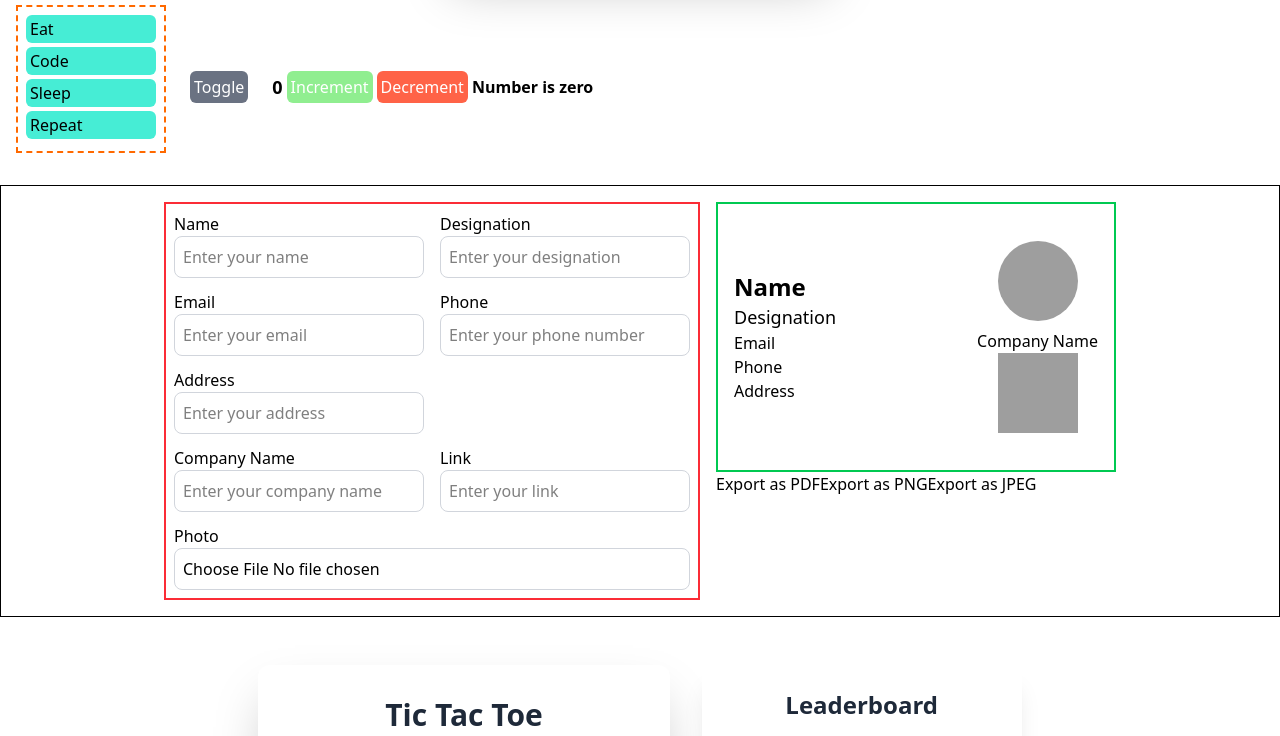
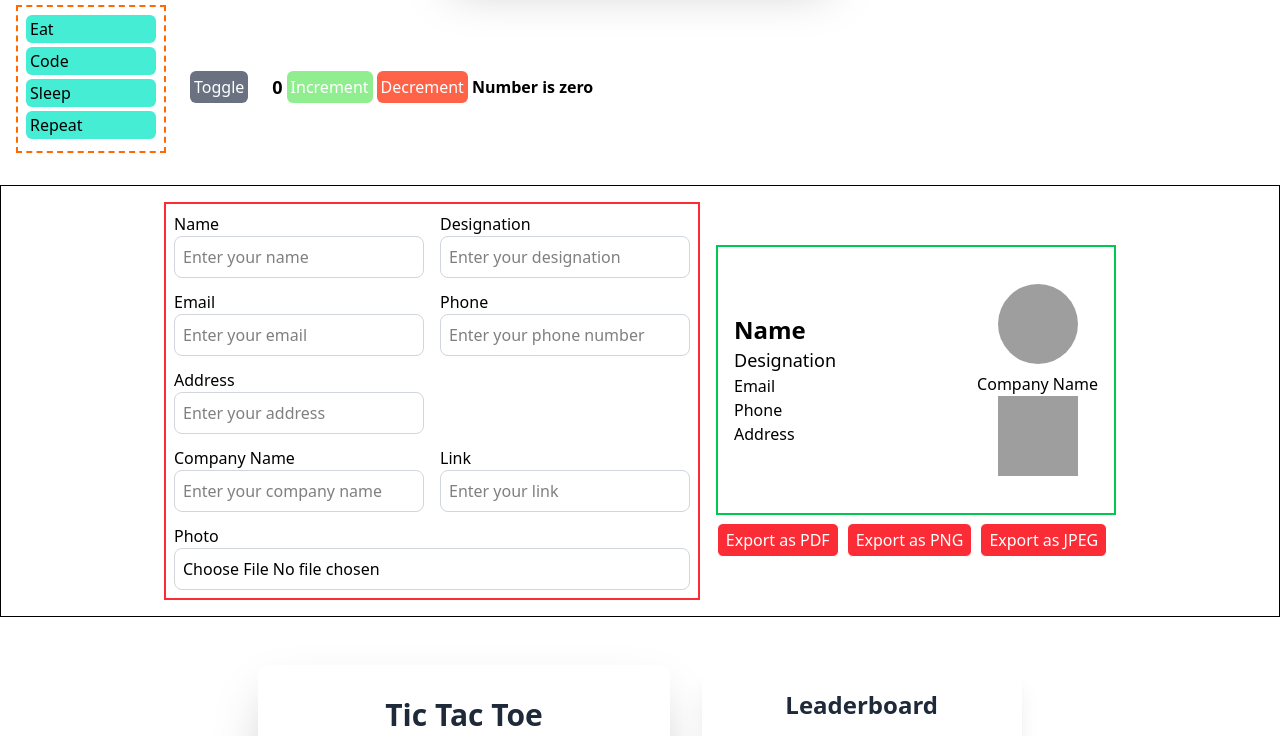
Before and after one commit to verma2510/react-project, a React (Vite) app: page / in a window 1280 px wide. Shown: the part 679-1415 px from the top of the page. Built offline with nearby package versions, Linux system fonts and the light colour scheme; grey boxes are pictures that could not be loaded.

Commit message:
refactor(components): improve export buttons styling and structure
- Consolidate export button logic into an array for better maintainability
- Add consistent styling to all export buttons
- Change quotes from single to double for consistency

```diff
--- a/src/components/ExportButtons.tsx
+++ b/src/components/ExportButtons.tsx
@@ -1,6 +1,6 @@
-import React from 'react';
-import html2canvas from 'html2canvas';
-import jsPDF from 'jspdf';
+import React from "react";
+import html2canvas from "html2canvas";
+import jsPDF from "jspdf";
 
 interface ExportButtonsProps {
   componentRef: React.RefObject<HTMLDivElement | null>;
@@ -10,32 +10,52 @@ const ExportButtons: React.FC<ExportButtonsProps> = ({ componentRef }) => {
   const exportToPDF = async () => {
     if (componentRef.current) {
       const canvas = await html2canvas(componentRef.current);
-      const imgData = canvas.toDataURL('image/png');
+      const imgData = canvas.toDataURL("image/png");
       const pdf = new jsPDF();
       const imgProps = pdf.getImageProperties(imgData);
       const pdfWidth = pdf.internal.pageSize.getWidth();
       const pdfHeight = (imgProps.height * pdfWidth) / imgProps.width;
-      pdf.addImage(imgData, 'PNG', 0, 0, pdfWidth, pdfHeight);
-      pdf.save('export.pdf');
+      pdf.addImage(imgData, "PNG", 0, 0, pdfWidth, pdfHeight);
+      pdf.save("export.pdf");
     }
   };
 
-  const exportToImage = async (format: 'png' | 'jpeg') => {
+  const exportToImage = async (format: "png" | "jpeg") => {
     if (componentRef.current) {
       const canvas = await html2canvas(componentRef.current);
       const image = canvas.toDataURL(`image/${format}`);
-      const link = document.createElement('a');
+      const link = document.createElement("a");
       link.download = `export.${format}`;
       link.href = image;
       link.click();
     }
   };
 
+  const exportData = [
+    { onClick: exportToPDF, text: "Export as PDF", format: "pdf" },
+    {
+      onClick: () => exportToImage("png"),
+      text: "Export as PNG",
+      format: "png",
+    },
+    {
+      onClick: () => exportToImage("jpeg"),
+      text: "Export as JPEG",
+      format: "jpeg",
+    },
+  ];
+
   return (
     <div className="export-buttons">
-      <button onClick={exportToPDF}>Export as PDF</button>
-      <button onClick={() => exportToImage('png')}>Export as PNG</button>
-      <button onClick={() => exportToImage('jpeg')}>Export as JPEG</button>
+      {exportData.map((button) => (
+        <button
+          className="border mr-2 px-2 py-1 rounded-md cursor-pointer bg-red-500 text-white"
+          key={button.format}
+          onClick={button.onClick}
+        >
+          {button.text}
+        </button>
+      ))}
     </div>
   );
 };
--- a/src/projects/card-generator/Preview.tsx
+++ b/src/projects/card-generator/Preview.tsx
@@ -24,7 +24,7 @@ const Preview: React.FC<PreviewProps> = ({ formValues }) => {
   }, []);
 
   return (
-    <div>
+    <div className="flex flex-col gap-2 justify-center items-center">
       <div
         ref={componentRef}
         className="border-green-500 flex justify-between items-center bg- border-2 px-4 h-[270px] w-[400px]"
```
